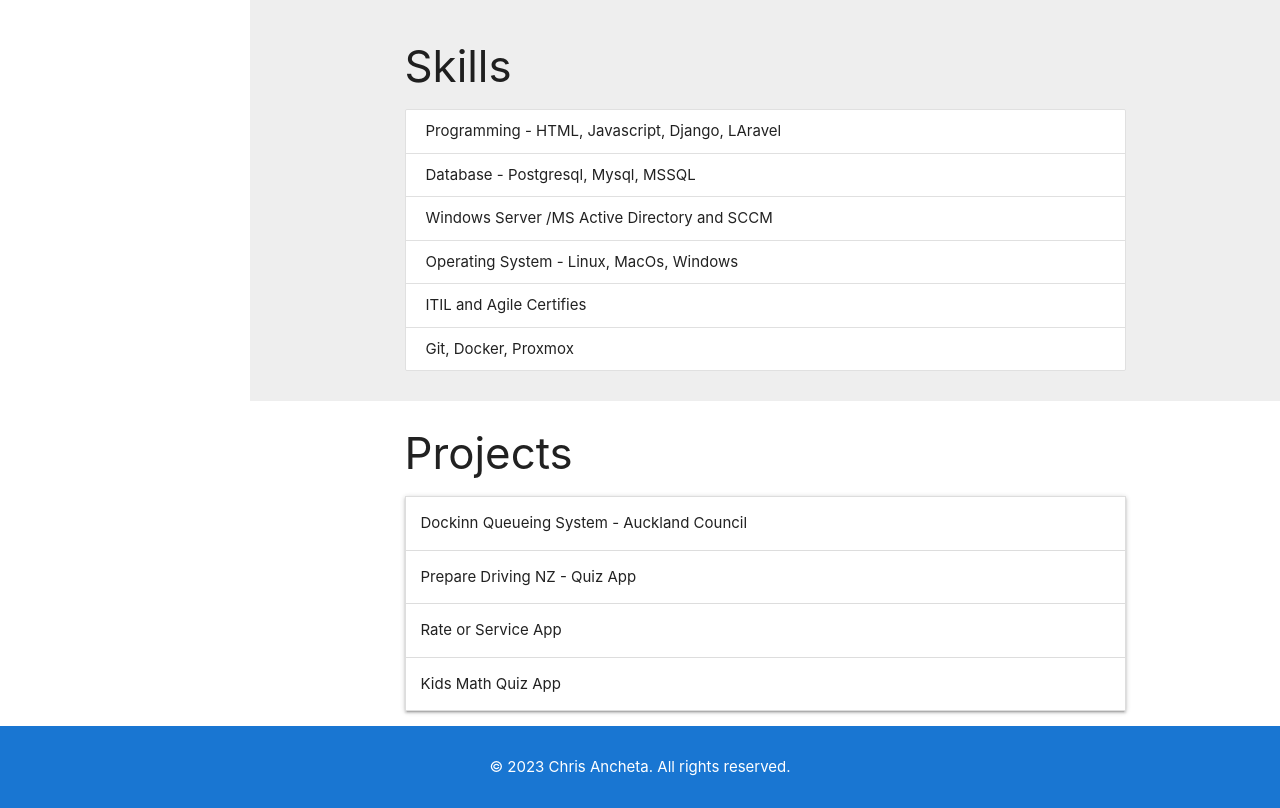
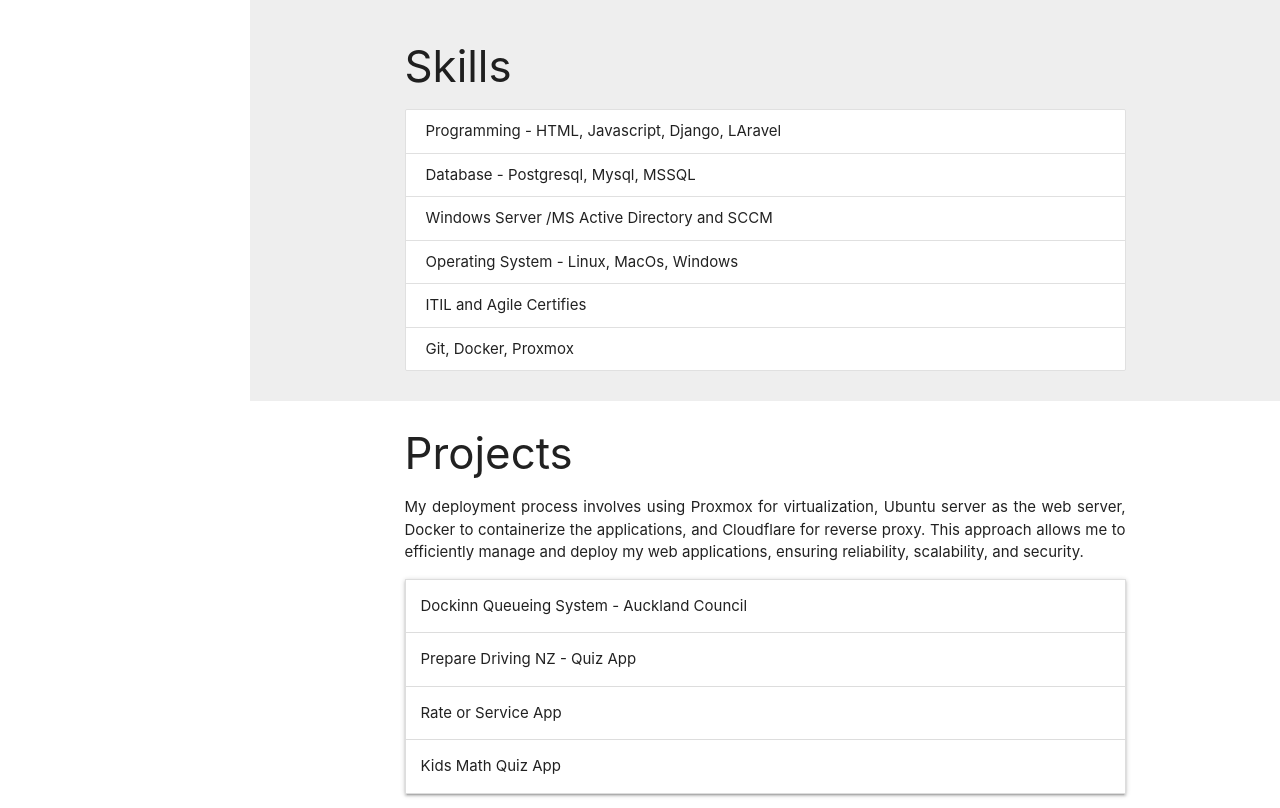
Before and after one commit to christopherece/christophersite, a Django app: page / in a window 1280 px wide. Shown: the part 2550-3358 px from the top of the page. Run offline with Django 4.2, Linux system fonts and the light colour scheme.

Commit message:
Edit Nav Bar

```diff
--- a/templates/pages/index.html
+++ b/templates/pages/index.html
@@ -125,6 +125,12 @@ If you seek a dedicated ICT Site Support Specialist who can ensure uninterrupted
     <section id="projects">
         <div class="container">
             <h3>Projects</h3>
+            <p style="text-align: justify">
+                My deployment process involves using Proxmox for virtualization,
+                Ubuntu server as the web server, Docker to containerize the applications,
+                and Cloudflare for reverse proxy. This approach allows me
+                to efficiently manage and deploy my web applications, ensuring reliability, scalability, and security.
+            </p>
             <ul class="collapsible">
                 <li>
                     <div class="collapsible-header">
--- a/templates/partials/_navbar.html
+++ b/templates/partials/_navbar.html
@@ -11,7 +11,7 @@
       <li><a href="#experience">Experience</a></li>
       <li><a href="#education">Education</a></li>
       <li><a href="#skills">Skills</a></li>
-      <li><a href="#connect">Connect</a></li>
+      {% comment %} <li><a href="#connect">Connect</a></li> {% endcomment %}
     </ul>
     <nav class="blue darken-2">
       <div class="nav-wrapper">
```
